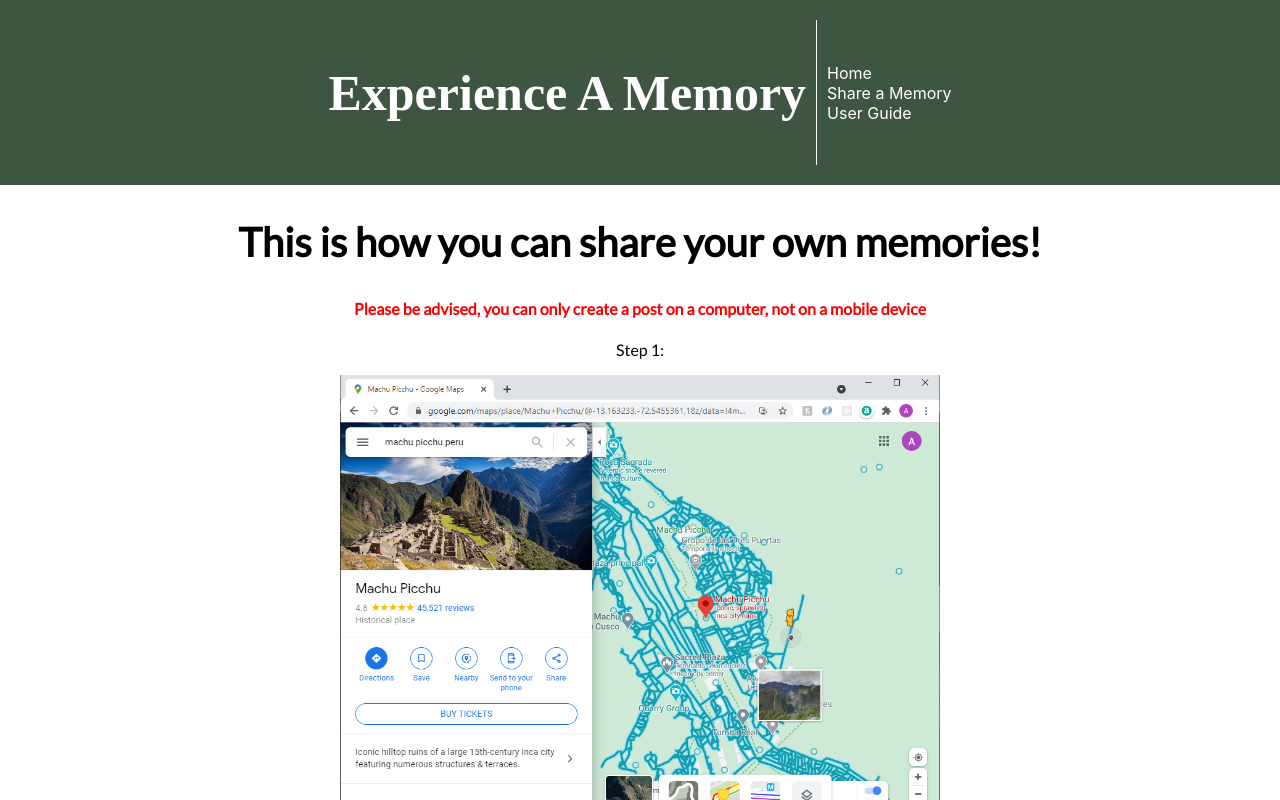
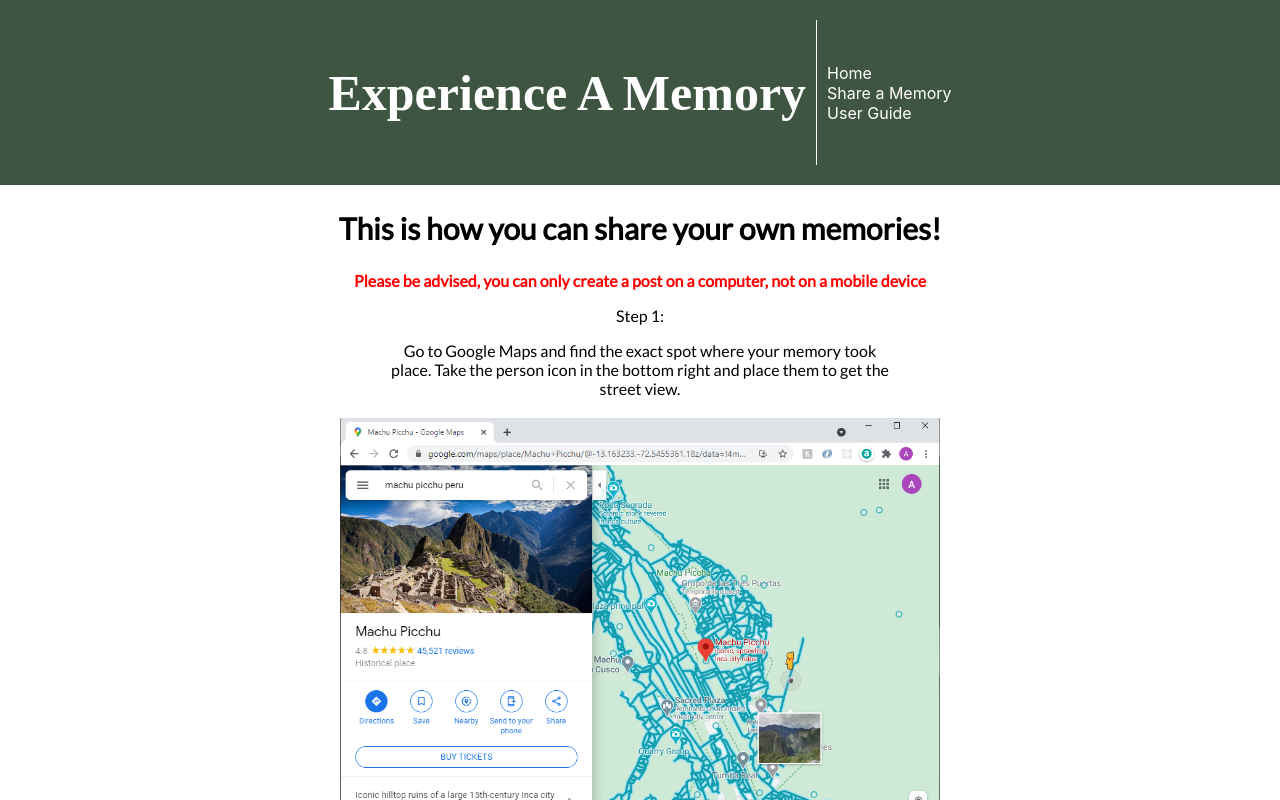
Before and after one commit to amandaphail/VisualizeAMemory, a React (Create React App) app: page /guide in a window 1280 px wide. Shown: the top 800 px of the page. Built offline with nearby package versions, Linux system fonts and the light colour scheme; no server answers; a web font is replaced by a local one.

Commit message:
add instructions to guide

```diff
--- a/src/components/Guide.jsx
+++ b/src/components/Guide.jsx
@@ -8,12 +8,17 @@
 export default function Guide() {
 
     return (
-        <div>
+        <div id="center">
            <h2>
                This is how you can share your own memories!
-               </h2>
-               <h4 id="warning">Please be advised, you can only create a post on a computer, not on a mobile device</h4>
+            </h2>
+            <h4 id="warning">
+                Please be advised, you can only create a post on a computer, not on a mobile device
+            </h4>
             <p>Step 1:</p>
+            <p class ="instructions">
+                Go to Google Maps and find the exact spot where your memory took place.  Take the person icon in the bottom right and place them to get the street view.
+            </p>
             <img src={step1} alt = "step 1"/>
             <p>Step 2:</p>
             <img src={step2} alt = "step 2"/>
--- a/src/components/guide.css
+++ b/src/components/guide.css
@@ -1,12 +1,26 @@
 h2 {
-  font-size: 40px;
+  font-size: 30px;
 }
 
-h4 {
+#warning {
   color: red;
+  margin: 0;
 }
 
 img {
   width: 600px;
   height: auto;
+  margin: 20px;
 }
+
+#center{
+    display: flex;
+    flex-direction: column;
+    justify-content: center;
+    align-items: center;
+}
+
+.instructions{
+  width: 500px;
+  margin:0;
+}
```
